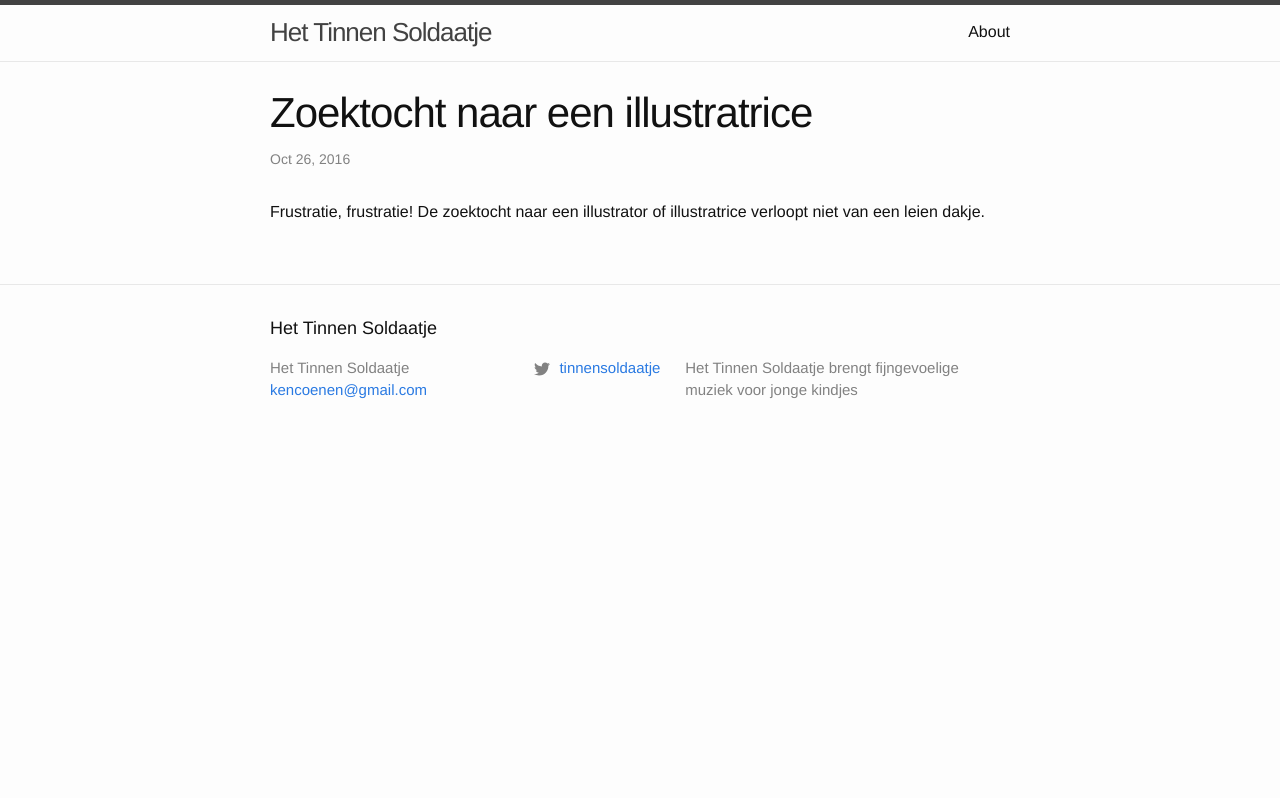
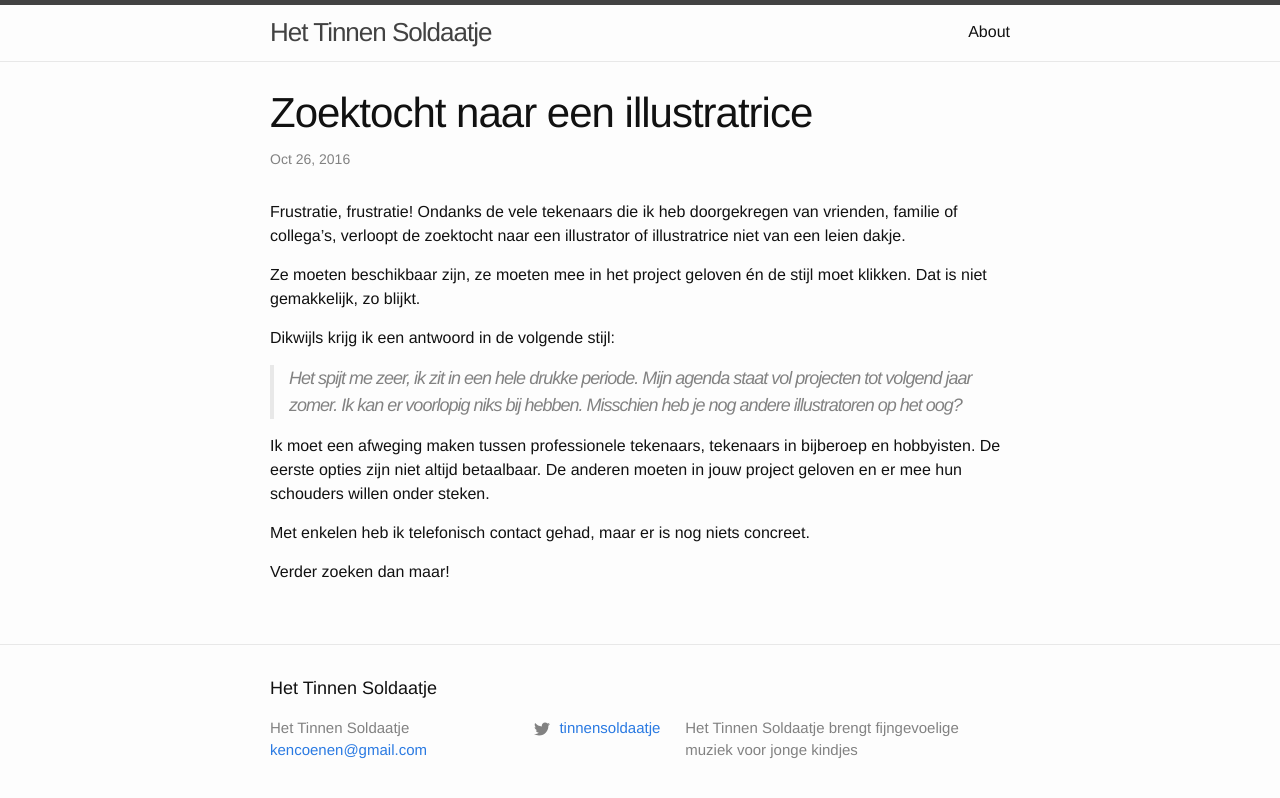
Before and after one commit to kencoenen/tinnensoldaatje, a Jekyll site: the page built from _posts/2016-10-26-zoektocht-naar-een-illustratrice.md, in a window 1280 px wide. Shown: the top 798 px of the page. Built offline with Jekyll 4.4.1, drawn with Linux system fonts in a browser that asks for light colours.

Commit message:
Blogpost over illustrators/illustratrices

```diff
--- a/_posts/2016-10-26-zoektocht-naar-een-illustratrice.md
+++ b/_posts/2016-10-26-zoektocht-naar-een-illustratrice.md
@@ -5,4 +5,22 @@
 ---
 
 Frustratie, frustratie!
-De zoektocht naar een illustrator of illustratrice verloopt niet van een leien dakje.
+Ondanks de vele tekenaars die ik heb doorgekregen van vrienden, familie of collega's, verloopt de zoektocht naar een illustrator of illustratrice niet van een leien dakje.
+
+Ze moeten beschikbaar zijn, ze moeten mee in het project geloven én de stijl moet klikken.
+Dat is niet gemakkelijk, zo blijkt.
+
+Dikwijls krijg ik een antwoord in de volgende stijl:
+
+> Het spijt me zeer, ik zit in een hele drukke periode.
+Mijn agenda staat vol projecten tot volgend jaar zomer.
+Ik kan er voorlopig niks bij hebben.
+Misschien heb je nog andere illustratoren op het oog?
+
+Ik moet een afweging maken tussen professionele tekenaars, tekenaars in bijberoep en hobbyisten.
+De eerste opties zijn niet altijd betaalbaar.
+De anderen moeten in jouw project geloven en er mee hun schouders willen onder steken.
+
+Met enkelen heb ik telefonisch contact gehad, maar er is nog niets concreet.
+
+Verder zoeken dan maar!
```
Also changed, not shown: _posts/2016-06-28-ontmoeting-motormusic.md (+2 -1 lines).
